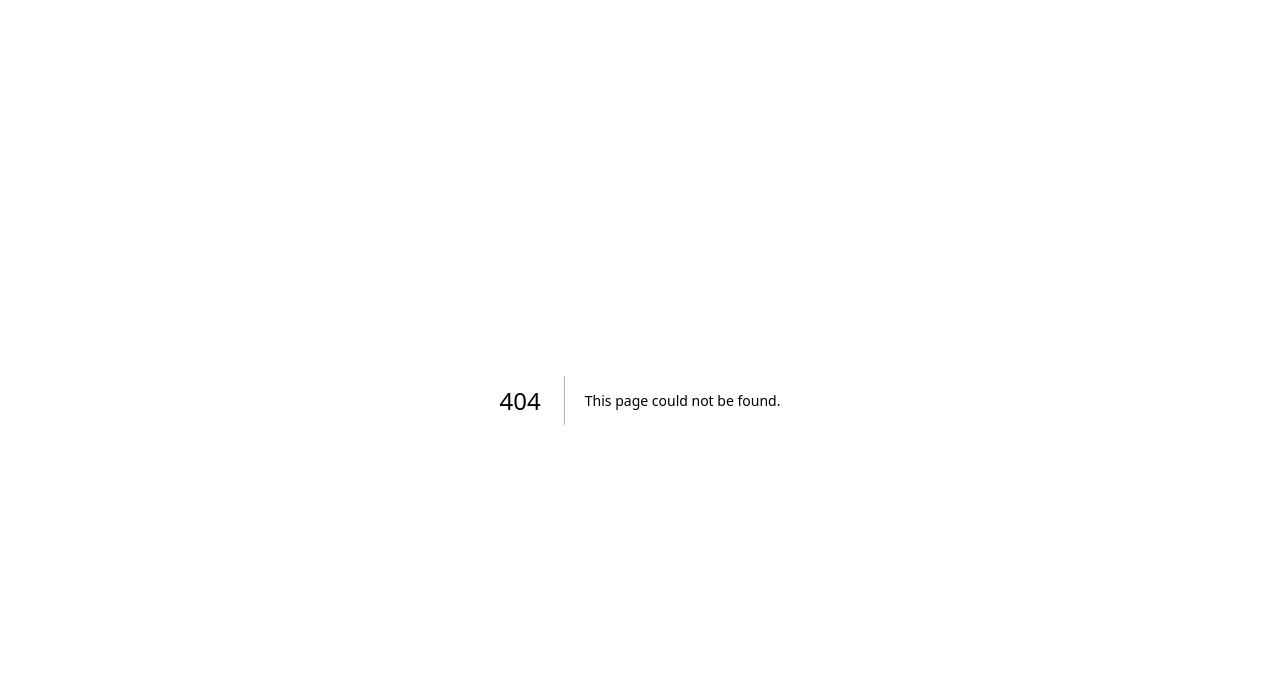
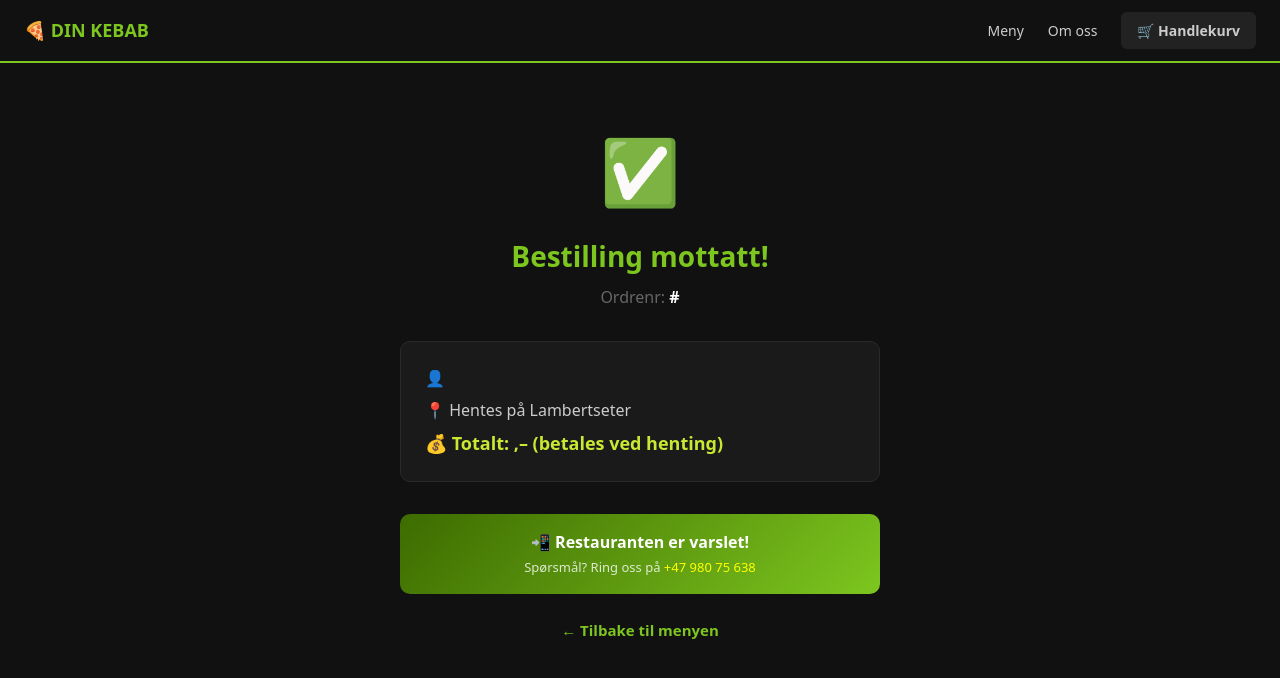
Before and after one commit to flinkgutt77/din-kebab-website, a Next.js app: page /bekreftelse in a window 1280 px wide. Before the commit this address had no page. Shown: the top 678 px of the page. Built offline with nearby package versions, Linux system fonts and the light colour scheme.

Commit message:
feat: add order confirmation page

```diff
--- /dev/null
+++ b/app/bekreftelse/page.tsx
@@ -0,0 +1,78 @@
+// app/bekreftelse/page.tsx
+'use client'
+
+import Link from 'next/link'
+import { useSearchParams } from 'next/navigation'
+import Navbar from '@/components/Navbar'
+import { Suspense } from 'react'
+
+function BekreftelsContent() {
+  const params = useSearchParams()
+  const nr = params.get('nr')
+  const navn = params.get('navn')
+  const total = params.get('total')
+
+  return (
+    <main style={{ background: '#111', minHeight: '100vh', padding: '60px 24px', textAlign: 'center' }}>
+      <div style={{ maxWidth: '480px', margin: '0 auto' }}>
+        <div style={{ fontSize: '64px', marginBottom: '16px' }}>✅</div>
+        <h1 style={{ color: '#7DC61F', fontWeight: 900, fontSize: '28px', marginBottom: '8px' }}>
+          Bestilling mottatt!
+        </h1>
+        <p style={{ color: '#666', fontSize: '16px', marginBottom: '32px' }}>
+          Ordrenr: <strong style={{ color: '#fff' }}>#{nr}</strong>
+        </p>
+
+        <div style={{
+          background: '#1a1a1a',
+          border: '1px solid #2a2a2a',
+          borderRadius: '10px',
+          padding: '24px',
+          marginBottom: '32px',
+          textAlign: 'left',
+        }}>
+          <p style={{ color: '#ccc', margin: '0 0 8px' }}>👤 {navn}</p>
+          <p style={{ color: '#ccc', margin: '0 0 8px' }}>📍 Hentes på Lambertseter</p>
+          <p style={{ color: '#C8E831', fontWeight: 900, fontSize: '18px', margin: 0 }}>
+            💰 Totalt: {total},– (betales ved henting)
+          </p>
+        </div>
+
+        <div style={{
+          background: 'linear-gradient(135deg, #3d6b00, #7DC61F)',
+          borderRadius: '10px',
+          padding: '16px',
+          marginBottom: '24px',
+        }}>
+          <p style={{ color: '#fff', fontWeight: 700, margin: '0 0 4px' }}>
+            📲 Restauranten er varslet!
+          </p>
+          <p style={{ color: 'rgba(255,255,255,0.8)', fontSize: '13px', margin: 0 }}>
+            Spørsmål? Ring oss på <a href="tel:+4798075638" style={{ color: '#ffff00' }}>+47 980 75 638</a>
+          </p>
+        </div>
+
+        <Link href="/" style={{
+          display: 'inline-block',
+          color: '#7DC61F',
+          fontWeight: 700,
+          textDecoration: 'none',
+          fontSize: '15px',
+        }}>
+          ← Tilbake til menyen
+        </Link>
+      </div>
+    </main>
+  )
+}
+
+export default function BekreftelsePage() {
+  return (
+    <>
+      <Navbar />
+      <Suspense fallback={<div style={{ background: '#111', minHeight: '100vh' }} />}>
+        <BekreftelsContent />
+      </Suspense>
+    </>
+  )
+}
```
